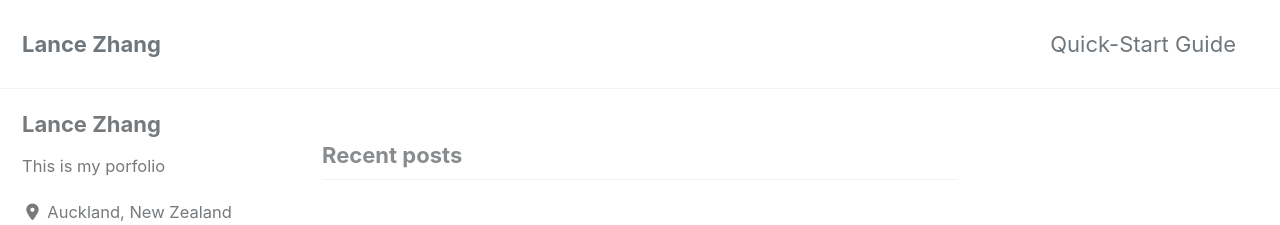
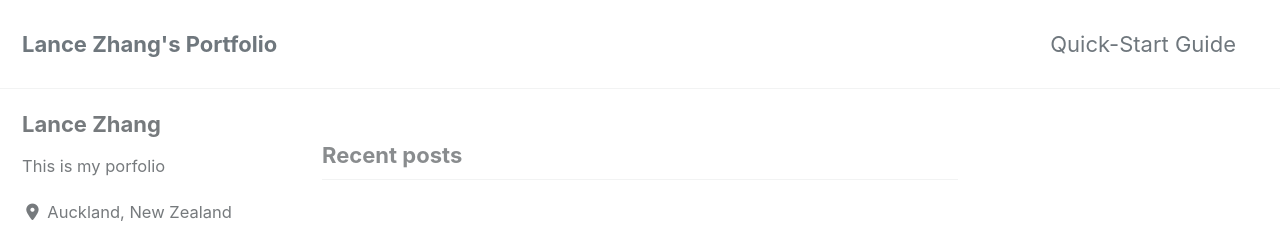
Before and after one commit to lancelancezhang/lancelancezhang.github.io, a Jekyll site: the page built from index.html, in a window 1280 px wide and 900 px high. Shown: the top 225 px of the window. Built offline with Jekyll 4.4.1, drawn with Linux system fonts in a browser that asks for light colours; cached includes are drawn as plain includes; nearby versions of some CDN libraries; the list of posts is cut into pages by our own code; part of the change alters nothing that is shown.

Commit message:
addition of pages

```diff
--- a/_config.yml
+++ b/_config.yml
@@ -16,7 +16,7 @@ minimal_mistakes_skin    : "default" # "air", "aqua", "contrast", "dark", "dirt"
 
 # Site Settings
 locale                   : "en-US"
-title                    : "Lance Zhang"
+title                    : "Lance Zhang's Portfolio"
 title_separator          : "-"
 subtitle                 : # site tagline that appears below site title in masthead
 name                     : "Lance Zhang"
@@ -292,3 +292,11 @@ defaults:
       comments: # true
       share: true
       related: true
+
+  # _pages
+  - scope:
+      path: ""
+      type: Pages
+    values:
+      layout: single
+      author_profile: true
```
